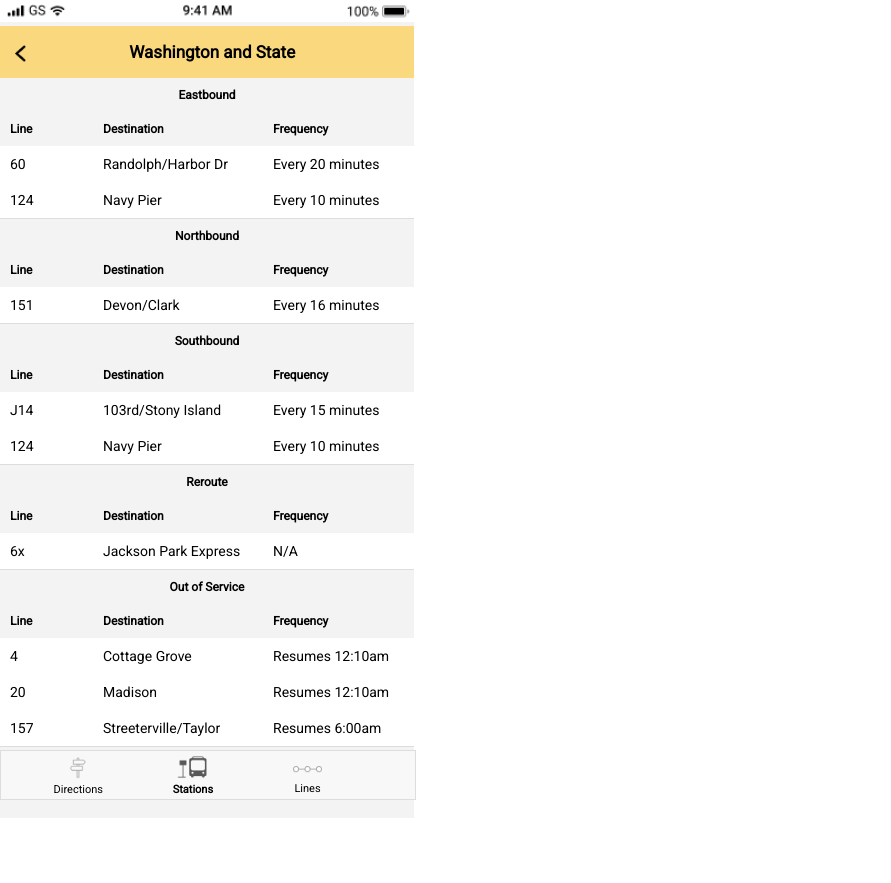
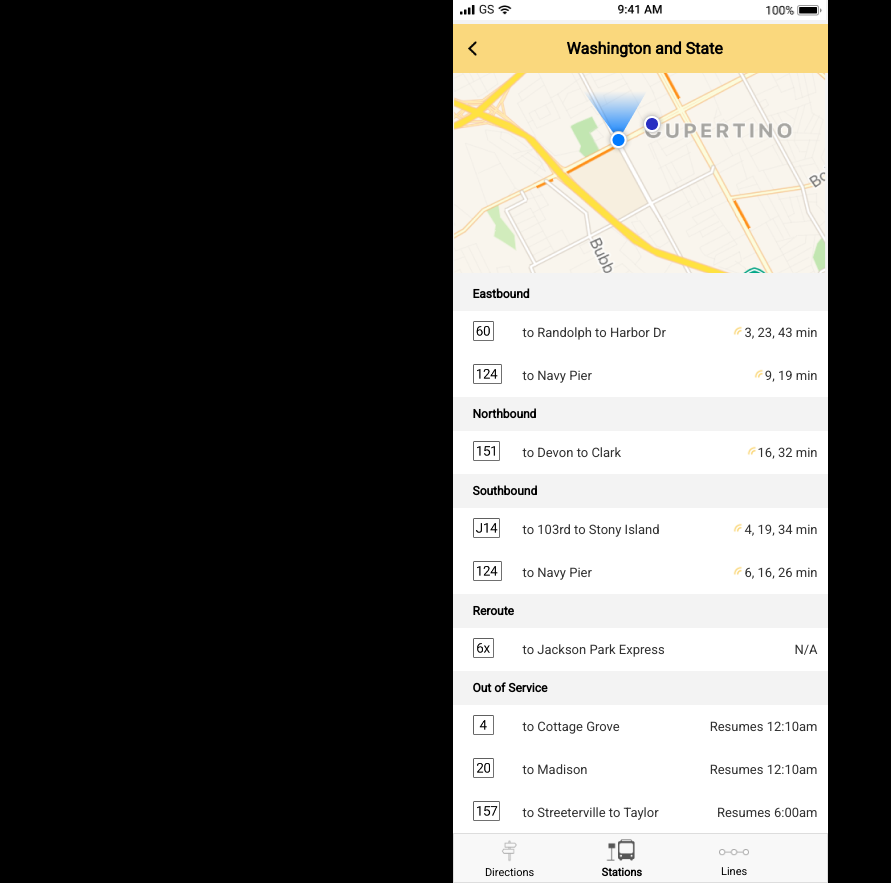
Before and after one commit to jal040/busybus, a plain HTML site: page index.html in a window 1280 px wide. Shown: the whole page, without its empty margins (0-891 px from the left). Before the commit the page ends 818 px from the top, so only its background shows below. Drawn offline with Linux system fonts and the light colour scheme.

Commit message:
Checking in final changes

```diff
--- /dev/null
+++ b/css/reset.css
@@ -0,0 +1,48 @@
+/* http://meyerweb.com/eric/tools/css/reset/
+   v2.0 | 20110126
+   License: none (public domain)
+*/
+
+html, body, div, span, applet, object, iframe,
+h1, h2, h3, h4, h5, h6, p, blockquote, pre,
+a, abbr, acronym, address, big, cite, code,
+del, dfn, em, img, ins, kbd, q, s, samp,
+small, strike, strong, sub, sup, tt, var,
+b, u, i, center,
+dl, dt, dd, ol, ul, li,
+fieldset, form, label, legend,
+table, caption, tbody, tfoot, thead, tr, th, td,
+article, aside, canvas, details, embed,
+figure, figcaption, footer, header, hgroup,
+menu, nav, output, ruby, section, summary,
+time, mark, audio, video {
+	margin: 0;
+	padding: 0;
+	border: 0;
+	font-size: 100%;
+	font: inherit;
+	vertical-align: baseline;
+}
+/* HTML5 display-role reset for older browsers */
+article, aside, details, figcaption, figure,
+footer, header, hgroup, menu, nav, section {
+	display: block;
+}
+body {
+	line-height: 1;
+}
+ol, ul {
+	list-style: none;
+}
+blockquote, q {
+	quotes: none;
+}
+blockquote:before, blockquote:after,
+q:before, q:after {
+	content: '';
+	content: none;
+}
+table {
+	border-collapse: collapse;
+	border-spacing: 0;
+}
--- a/style.css
+++ b/css/style.css
@@ -1,34 +1,39 @@
 body {
-  margin: 0;
+  margin: 0 auto;
   font-family: 'Roboto', sans-serif;
-    width: 414px;
+  width: 375px;
+  background-color: black;
+  height: 812px;
 }
 
 section {
   padding-bottom: 71px;
   background-color: #F3F3F3;
+  height: 812px;
 }
 
 nav {
   overflow: hidden;
   background-color: #F8F8F8;
-  position: fixed;
-  bottom: 0;
-  width: 364px;
+  /* position: fixed;
+  bottom: 0; */
+  position: relative;
+  bottom: 1px;
+  width: 373px;
   padding-top: 3px;
   padding-bottom: 3px;
-  padding-left: 50px;
   text-align: center;
   border: 1px solid #ddd;
 }
 
 nav a {
   float: left;
-  width: 15%;
+  width: 14%;
   text-align: center;
   text-decoration: none;
   font-size: 11px;
-  padding-right: 60px;
+  padding-right: 30px;
+  padding-left: 30px;
   color: black;
 }
 
@@ -40,19 +45,19 @@ nav .active {
   height: 26px;
 }
 
-.line {
+.line-icon {
   height: 7px !important;
   padding-top: 12px;
   padding-bottom: 6px;
 }
 
 h1 {
-  font-size: 17px;
+  font-size: 16px;
 }
 
 h2 {
   font-size: 12px;
-  text-align: center;
+  padding-left: 20px;
 }
 
 .bus {
@@ -67,8 +72,9 @@ h2 {
 }
 
 .route-data td {
-  font-size: 14px;
+  font-size: 13px;
   padding: 10px 10px 10px 10px;
+  color: #313131;
 }
 
 .route-data th {
@@ -89,7 +95,12 @@ thead {
 }
 
 .route-data tr td:first-child {
-  width: 50px;
+  width: 30px;
+  padding-left: 20px;
+}
+
+.route-data tr td:last-child {
+  text-align: right;
 }
 
 .route-data tr td:nth-child(even) {
@@ -97,7 +108,6 @@ thead {
 }
 
 tbody {
-  border-bottom: 1px solid #ddd;
   background-color: white;
 }
 
@@ -109,13 +119,21 @@ tbody {
 }
 
 .back-arrow {
-  height: 17px;
+  height: 15px;
   float: left;
   position: relative;
-  top: 17px;
+  top: 15px;
   left: 15px;
 }
 
 .status {
-  width: 414px;
+  width: 373px;
 }
+
+.line-number {
+  height: 20px;
+}
+
+.signal {
+  height: 12px;
+}
--- a/index.html
+++ b/index.html
@@ -2,16 +2,12 @@
 <html>
   <head>
     <meta charset="utf-8">
-    <title>css exercise four</title>
-    <link rel="stylesheet" href="style.css">
+    <title>Busy Bus</title>
+    <link rel="stylesheet" href="css/style.css">
+    <link rel="stylesheet" href="css/style.css">
     <link href="https://fonts.googleapis.com/css?family=Roboto&display=swap" rel="stylesheet">
   </head>
   <body>
-    <nav>
-      <a href="#"> <img src="images/directionIcon1.png" class="tab-icon" alt="directions"> Directions </a>
-      <a href="#" class="active"><img src="images/busIcon.png" class="tab-icon" alt="busIcon">Stations </a>
-      <a href="#"><img src="images/lineIcon.png" class="tab-icon line" alt="lineIcon">Lines </a>
-    </nav>
     <section class="container">
       <img src="images/status.png" class="status" alt="status">
       <div class="top">
@@ -19,112 +15,80 @@
         <h1>Washington and State</h1>
       </div>
       <div class="content">
-        <div class="preview east">
+        <img src="images/Map.png" alt="Map">
           <table class="route-data">
             <h2> Eastbound </h2>
-            <thead>
-              <tr>
-                <th>Line</th>
-                <th>Destination</th>
-                <th>Frequency</th>
-              </tr>
-            </thead>
             <tr>
-              <td>60</td>
-              <td>Randolph/Harbor Dr</td>
-              <td>Every 20 minutes</td>
+              <td><img src="images/60.png" class="line-number" alt="60"></td>
+              <td>to Randolph to Harbor Dr</td>
+              <td><img src="images/signal.png" class="signal">3, 23, 43 min</td>
             </tr>
             <tr>
-              <td>124</td>
-              <td>Navy Pier</td>
-              <td>Every 10 minutes</td>
+              <td><img src="images/124.png" class="line-number" alt="124"></td>
+              <td>to Navy Pier</td>
+              <td><img src="images/signal.png" class="signal">9, 19 min</td>
             </tr>
           </table>
-        </div>
-        <div class="preview north">
+
+
           <table class="route-data">
             <h2> Northbound </h2>
-            <thead>
-              <tr>
-                <th>Line</th>
-                <th>Destination</th>
-                <th>Frequency</th>
-              </tr>
-            </thead>
             <tr>
-              <td>151</td>
-              <td>Devon/Clark</td>
-              <td>Every 16 minutes</td>
+              <td><img src="images/151.png" class="line-number" alt="151"></td>
+              <td>to Devon to Clark</td>
+              <td><img src="images/signal.png" class="signal">16, 32 min</td>
             </tr>
           </table>
-        </div>
-        <div class="preview south">
+
+
           <table class="route-data">
             <h2> Southbound </h2>
-            <thead>
-              <tr>
-                <th>Line</th>
-                <th>Destination</th>
-                <th>Frequency</th>
-              </tr>
-            </thead>
             <tr>
-              <td>J14</td>
-              <td>103rd/Stony Island</td>
-              <td>Every 15 minutes</td>
+              <td><img src="images/J14.png" class="line-number" alt="J14"></td>
+              <td>to 103rd to Stony Island</td>
+              <td><img src="images/signal.png" class="signal">4, 19, 34 min</td>
             </tr>
             <tr>
-              <td>124</td>
-              <td>Navy Pier</td>
-              <td>Every 10 minutes</td>
+              <td><img src="images/124.png" class="line-number" alt="124"></td>
+              <td>to Navy Pier</td>
+              <td><img src="images/signal.png" class="signal">6, 16, 26 min</td>
             </tr>
           </table>
-        </div>
-        <div class="preview reroute">
+
           <table class="route-data">
             <h2> Reroute </h2>
-            <thead>
-              <tr>
-                <th>Line</th>
-                <th>Destination</th>
-                <th>Frequency</th>
-              </tr>
-            </thead>
             <tr>
-              <td>6x</td>
-              <td>Jackson Park Express</td>
+              <td><img src="images/6x.png" class="line-number" alt="6x"></td>
+              <td>to Jackson Park Express</td>
               <td>N/A</td>
             </tr>
           </table>
-        </div>
-        <div class="preview no-service">
+
           <table class="route-data">
             <h2> Out of Service </h2>
-            <thead>
-              <tr>
-                <th>Line</th>
-                <th>Destination</th>
-                <th>Frequency</th>
-              </tr>
-            </thead>
             <tr>
-              <td>4</td>
-              <td>Cottage Grove</td>
+              <td><img src="images/4.png" class="line-number" alt="4"></td>
+              <td>to Cottage Grove</td>
               <td>Resumes 12:10am</td>
             </tr>
             <tr>
-              <td>20</td>
-              <td>Madison</td>
+              <td><img src="images/20.png" class="line-number" alt="20"></td>
+              <td>to Madison</td>
               <td>Resumes 12:10am</td>
             </tr>
             <tr>
-              <td>157</td>
-              <td>Streeterville/Taylor</td>
+              <td><img src="images/157.png" class="line-number" alt="157"></td>
+              <td>to Streeterville to Taylor</td>
               <td>Resumes 6:00am</td>
             </tr>
           </table>
-        </div>
+
       </div>
+      <nav>
+        <a href="#"> <img src="images/directionIcon1.png" class="tab-icon" alt="directions"> Directions </a>
+        <a href="#" class="active"><img src="images/busIcon.png" class="tab-icon" alt="busIcon">Stations </a>
+        <a href="#"><img src="images/lineIcon.png" class="tab-icon line-icon" alt="lineIcon">Lines </a>
+      </nav>
     </section>
   </body>
 </html>
```
Also changed, not shown: images/124.png (added), images/151.png (added), images/157.png (added), images/20.png (added), images/4.png (added), images/60.png (added), images/6x.png (added), images/J14.png (added), images/Map.jpg (added), images/Map.png (added), images/signal.png (added).
